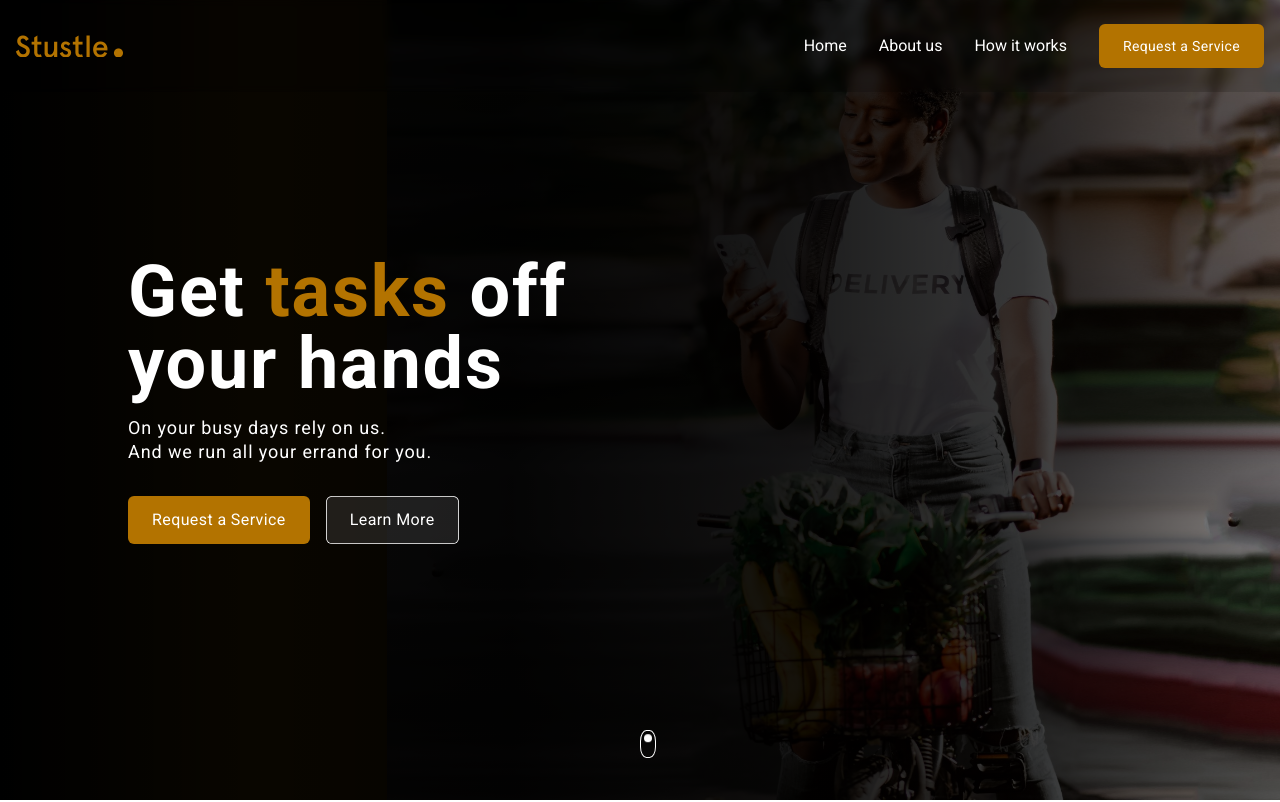
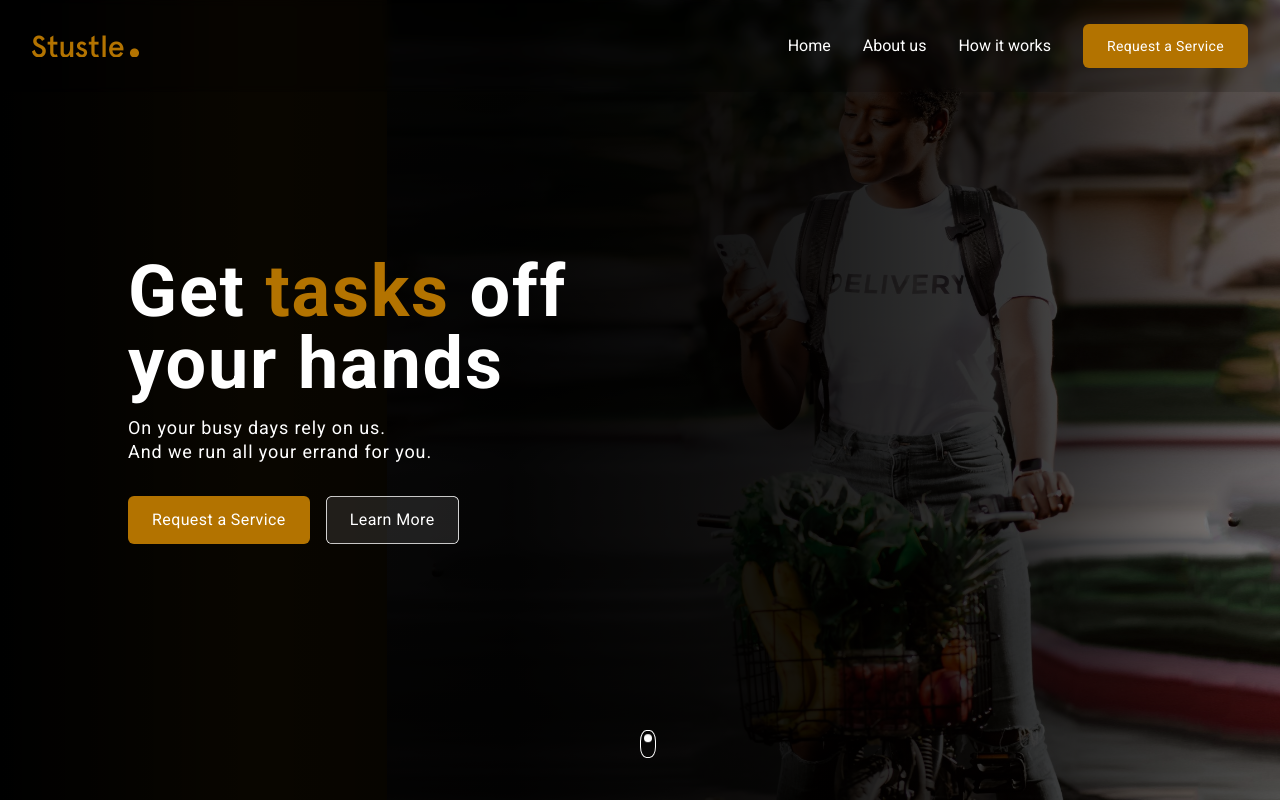
Before and after one commit to T-laye/Stustle__Landing__Page, a Next.js app: page / in a window 1280 px wide. Shown: the top 802 px of the page. Built offline with nearby package versions, Linux system fonts and the light colour scheme.

Commit message:
header fix on desktop

```diff
--- a/src/components/Layout/Footer.js
+++ b/src/components/Layout/Footer.js
@@ -63,7 +63,7 @@ export default function Footer() {
             <div>
               <Link
                 className="text-gray-3 text-xs hover:text-sm duration-500 hover:text-white hover:font-medium"
-                href="/terms"
+                href="/faq"
                 target="_blank"
               >
                 FAQ
--- a/src/styles/Home.module.css
+++ b/src/styles/Home.module.css
@@ -6,7 +6,7 @@
   backdrop-filter: blur(10px); */
 
   @apply w-screen  mx-auto p-6 flex justify-between  backdrop-blur-sm fixed left-0 right-0
-  items-center px-4;
+  items-center lg:px-8;
 }
 
 .navItems {
```
